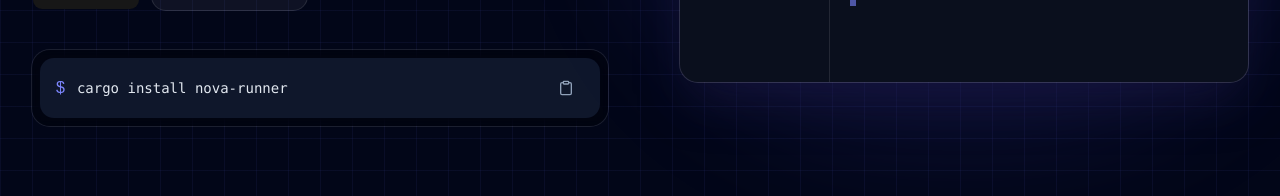
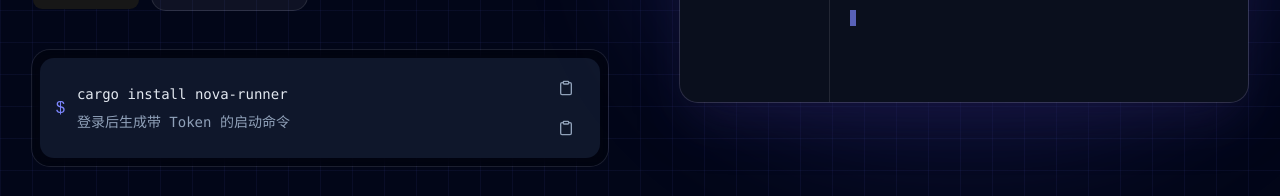
Before and after one commit to hu-bo/nova, a React (Vite) app in the folder apps/agent-web-ui/: page / in a window 1280 px wide. Shown: the part 582-778 px from the top of the page. Built offline with nearby package versions, Linux system fonts and the light colour scheme; no server answers.

Commit message:
feat: installCommand

```diff
--- a/apps/agent-web-ui/src/routes/landing.tsx
+++ b/apps/agent-web-ui/src/routes/landing.tsx
@@ -12,22 +12,32 @@ import {
 } from "lucide-react";
 import { useState } from "react";
 import { Link } from "react-router-dom";
+import type { RunnerToken } from "@nova/protocol";
 import { useAuth } from "../auth/provider.js";
 import { Button } from "../components/ui/button.js";
-
-const installCommand = "cargo install nova-runner";
+import { installCommand, runnerCommand } from "../runner/commands.js";
+import { useRunnerConnection, useRunnerTokens } from "../runner/use-runners.js";
 
 export function LandingRoute() {
   const auth = useAuth();
-  const [copied, setCopied] = useState(false);
+  const runnerTokens = useRunnerTokens(auth.isAuthenticated);
+  const runnerConnection = useRunnerConnection(auth.isAuthenticated);
+  const [copiedCommand, setCopiedCommand] = useState<"install" | "run" | null>(null);
   const [copyFailed, setCopyFailed] = useState(false);
+  const token = (runnerTokens.data?.[0] as RunnerToken | undefined)?.token;
+  const runCommand =
+    token && runnerConnection.data?.endpoint
+      ? runnerCommand(runnerConnection.data.endpoint, token)
+      : auth.isAuthenticated
+        ? "正在生成启动命令…"
+        : "登录后生成带 Token 的启动命令";
 
-  async function copyInstall() {
+  async function copyCommand(command: string, kind: "install" | "run") {
     try {
-      await navigator.clipboard.writeText(installCommand);
-      setCopied(true);
+      await navigator.clipboard.writeText(command);
+      setCopiedCommand(kind);
       setCopyFailed(false);
-      setTimeout(() => setCopied(false), 1_800);
+      setTimeout(() => setCopiedCommand(null), 1_800);
     } catch {
       setCopyFailed(true);
     }
@@ -102,21 +112,39 @@ export function LandingRoute() {
             <div id="install" className="mt-10 max-w-xl rounded-2xl bg-black/30 p-2 ring-1 ring-white/10 backdrop-blur">
               <div className="flex items-center gap-3 rounded-xl bg-slate-900 px-4 py-3">
                 <span className="select-none text-indigo-400">$</span>
-                <code className="min-w-0 flex-1 select-all overflow-x-auto whitespace-nowrap text-sm text-slate-200">
-                  {installCommand}
+                <div className="min-w-0 flex-1 space-y-2 text-sm text-slate-200">
+                  <code className="block select-all overflow-x-auto whitespace-nowrap">{installCommand}</code>
+                  <code className="block select-all overflow-x-auto whitespace-nowrap text-slate-400">
+                    {runCommand}
                   </code>
+                </div>
+                <div className="flex shrink-0 flex-col gap-1">
                   <button
                     type="button"
-                  onClick={() => void copyInstall()}
-                  className="grid size-9 shrink-0 place-items-center rounded-lg text-slate-400 transition hover:bg-white/10 hover:text-white"
-                  aria-label={copied ? "已复制" : "复制安装命令"}
+                    onClick={() => void copyCommand(installCommand, "install")}
+                    className="grid size-9 place-items-center rounded-lg text-slate-400 transition hover:bg-white/10 hover:text-white"
+                    aria-label={copiedCommand === "install" ? "已复制安装命令" : "复制安装命令"}
                   >
-                  {copied ? (
+                    {copiedCommand === "install" ? (
                       <Check className="size-4 text-emerald-400" aria-hidden="true" />
                     ) : (
                       <Clipboard className="size-4" aria-hidden="true" />
                     )}
                   </button>
+                  <button
+                    type="button"
+                    onClick={() => token && runnerConnection.data?.endpoint && void copyCommand(runCommand, "run")}
+                    disabled={!token || !runnerConnection.data?.endpoint}
+                    className="grid size-9 place-items-center rounded-lg text-slate-400 transition hover:bg-white/10 hover:text-white"
+                    aria-label={copiedCommand === "run" ? "已复制启动命令" : "复制启动命令"}
+                  >
+                    {copiedCommand === "run" ? (
+                      <Check className="size-4 text-emerald-400" aria-hidden="true" />
+                    ) : (
+                      <Clipboard className="size-4" aria-hidden="true" />
+                    )}
+                  </button>
+                </div>
               </div>
               {copyFailed && (
                 <p className="px-3 pb-1 pt-2 text-xs text-amber-300" role="alert">
--- /dev/null
+++ b/apps/agent-web-ui/src/runner/commands.ts
@@ -0,0 +1,7 @@
+export const installCommand = import.meta.env.DEV ? "cargo install nova-runner" : "npm install @nnova/runner";
+
+export const runCommand = import.meta.env.DEV ? "cargo run -p nova-runner --" : "npx nova-runner";
+
+export function runnerCommand(endpoint: string, token: string, runnerId?: string) {
+  return `${runCommand} --server "${endpoint}" --token "${token}"${runnerId ? ` --runner-id "${runnerId}"` : ""}`;
+}
--- a/apps/agent-web-ui/src/runner/runner-manager-dialog.tsx
+++ b/apps/agent-web-ui/src/runner/runner-manager-dialog.tsx
@@ -11,6 +11,7 @@ import { Card } from "../components/ui/card.js";
 import { Dialog } from "../components/ui/dialog.js";
 import { EmptyState, ErrorState, LoadingState } from "../components/ui/feedback.js";
 import { Table, TableBody, TableCell, TableHead, TableHeader, TableRow } from "../components/ui/table.js";
+import { installCommand, runnerCommand } from "./commands.js";
 import { useRunnerCatalog, useRunnerConnection, useRunnerTokens } from "./use-runners.js";
 
 interface RunnerManagerDialogProps {
@@ -71,6 +72,16 @@ export function RunnerManagerDialog({ open, onClose, selectedRunnerId, onSelect
       <Dialog open={open} onClose={onClose} size="xl" title="Runner 与连接令牌">
         <div className="grid gap-8">
           <section aria-labelledby="runner-token-title">
+            <div className="mb-6 rounded-xl bg-slate-50 p-4 ring-1 ring-slate-200">
+              <p className="text-sm font-semibold text-slate-900">安装 Runner</p>
+              <p className="mt-1 text-sm text-slate-500">在目标设备执行 npm 安装，然后使用下方命令启动 Runner。</p>
+              <div className="mt-3 flex items-center justify-between gap-3 rounded-lg bg-white px-3 py-2 ring-1 ring-slate-200">
+                <code className="min-w-0 overflow-x-auto whitespace-nowrap text-xs text-slate-700">
+                  {installCommand}
+                </code>
+                <CopyButton value={installCommand} label="复制安装命令" compact />
+              </div>
+            </div>
             <div className="mb-4 flex flex-wrap items-end justify-between gap-4">
               <div>
                 <h3 id="runner-token-title" className="font-semibold text-slate-900">
@@ -207,11 +218,7 @@ export function RunnerManagerDialog({ open, onClose, selectedRunnerId, onSelect
                           <TableCell>
                             {token ? (
                               <CopyButton
-                                value={
-                                  endpoint
-                                    ? runnerCommand(endpoint, token.token, runner.id, runner.rootWorkspace)
-                                    : null
-                                }
+                                value={endpoint ? runnerCommand(endpoint, token.token, runner.id) : null}
                                 label="复制命令"
                                 compact
                               />
@@ -370,11 +377,6 @@ function CopyButton({ value, label, compact = false }: { value: string | null; l
   );
 }
 
-function runnerCommand(endpoint: string, token: string, runnerId?: string, workspace = "<workspace>") {
-  const executable = import.meta.env.DEV ? "cargo run -p nova-runner --" : "nova-runner";
-  return `${executable} --server "${endpoint}" --token "${token}"${runnerId ? ` --runner-id "${runnerId}"` : ""} `;
-}
-
 function displayWorkspacePath(path: string) {
   if (path.startsWith("\\\\?\\UNC\\")) return `\\\\${path.slice("\\\\?\\UNC\\".length)}`;
   if (path.startsWith("\\\\?\\")) return path.slice("\\\\?\\".length);
```
Lines whose indentation alone changed are shown as unchanged.
